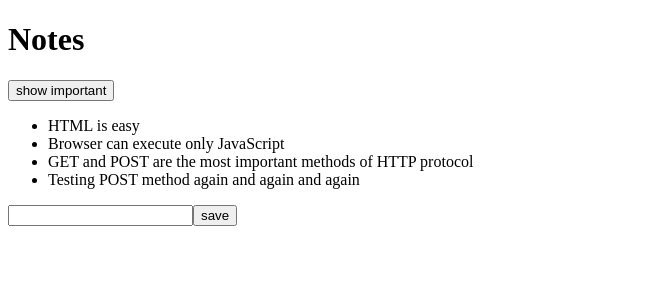
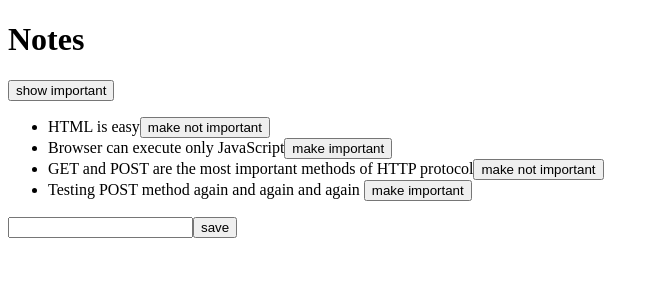
Before and after one commit to EnriqueSource/examples-fullstackopen2022, a React (Create React App) app in the folder part2/notes/: page / in a window 1280 px wide. Shown: the top 300 px of the page, without its empty margins (0-659 px from the left). Built offline with nearby package versions, Linux system fonts and the light colour scheme; data requests are answered from the project's data file.

Commit message:
App notes: Change the importance of the notes-part 1 close #48

```diff
--- a/part2/notes/src/App.js
+++ b/part2/notes/src/App.js
@@ -45,6 +45,10 @@ const App = () => {
     ? notes
     : notes.filter((note) => note.important === true);
 
+  const toogleImportanceOf = (id) => {
+    console.log('importance of ' + id + ' needs to be toogled');
+  }
+
   return (
     <div>
       <h1>Notes</h1>
@@ -53,7 +57,11 @@ const App = () => {
       </button>
       <ul>
         {notesToShow.map((note) => (
-          <Note key={note.id} note={note} />
+          <Note
+          key={note.id}
+          note={note}
+          toogleImportance={() => toogleImportanceOf(note.id)}
+          />
         ))}
       </ul>
       <form onSubmit={addNote}>
--- a/part2/notes/src/components/Note.js
+++ b/part2/notes/src/components/Note.js
@@ -1,7 +1,15 @@
 import React from "react";
 
-const Note = ({ note }) => {
-  return <li>{note.content}</li>;
+const Note = ({ note,toogleImportance }) => {
+  const label = note.important
+    ? 'make not important' : 'make important'
+
+  return (
+    <li>
+      {note.content}
+      <button onClick={toogleImportance}>{label}</button>
+    </li>
+  )
 };
 
 export default Note;
```
